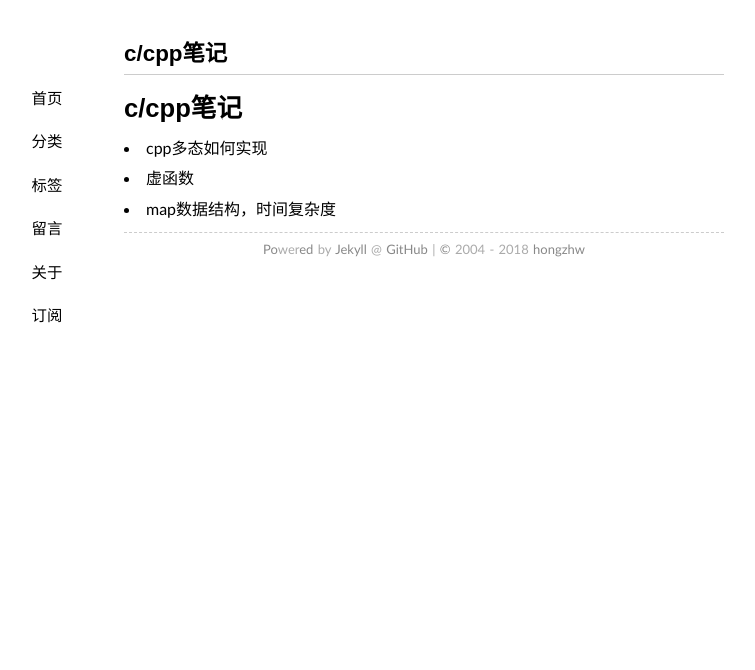
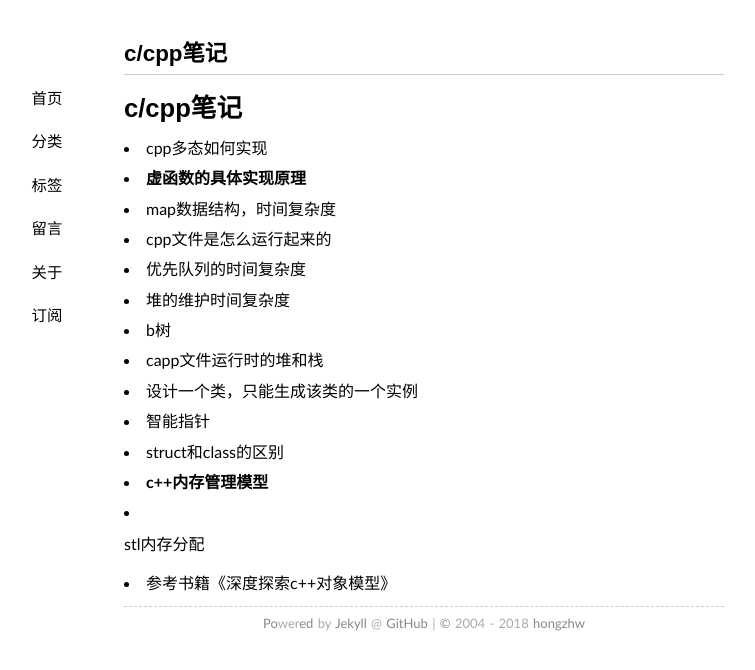
Before and after one commit to hongzhw/hongzhw.github.io, a Jekyll site: the page built from assets/notes/cpp笔记.md, in a window 1280 px wide. Shown: the top 670 px of the page, without its empty margins (216-971 px from the left). Built offline with Jekyll 4.4.1, drawn with Linux system fonts in a browser that asks for light colours; our own code applies the rules of GitHub Pages for plain Markdown files.

Commit message:
update notes

```diff
--- a/assets/notes/cpp笔记.md
+++ b/assets/notes/cpp笔记.md
@@ -1,5 +1,17 @@
 # c/cpp笔记
 
 * cpp多态如何实现
-* 虚函数
+* **虚函数的具体实现原理**
 * map数据结构，时间复杂度
+* cpp文件是怎么运行起来的
+* 优先队列的时间复杂度
+* 堆的维护时间复杂度
+* b树
+* capp文件运行时的堆和栈
+* 设计一个类，只能生成该类的一个实例
+* 智能指针
+* struct和class的区别
+* **c++内存管理模型**
+* stl内存分配
+
+* 参考书籍《深度探索c++对象模型》
```
Also changed, not shown: assets/notes/操作系统.md (+4 -0 lines), assets/notes/数据库.md (+5 -0 lines), assets/notes/算法笔记.md (added, +12 -0 lines), assets/notes/网络笔记.md (+4 -0 lines), assets/notes/面试笔试经历.md (+9 -0 lines).
